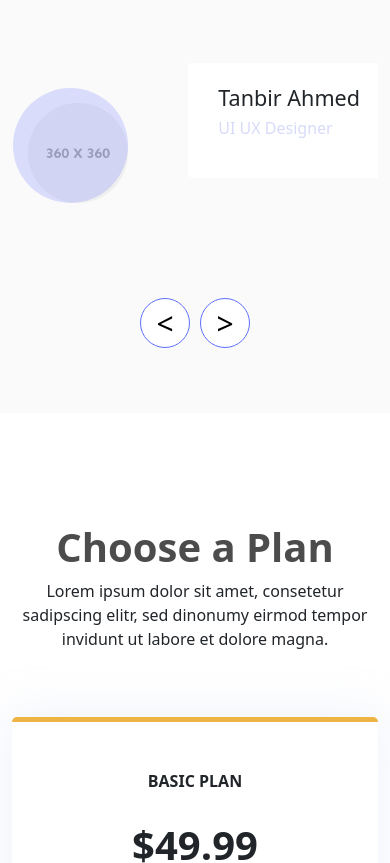
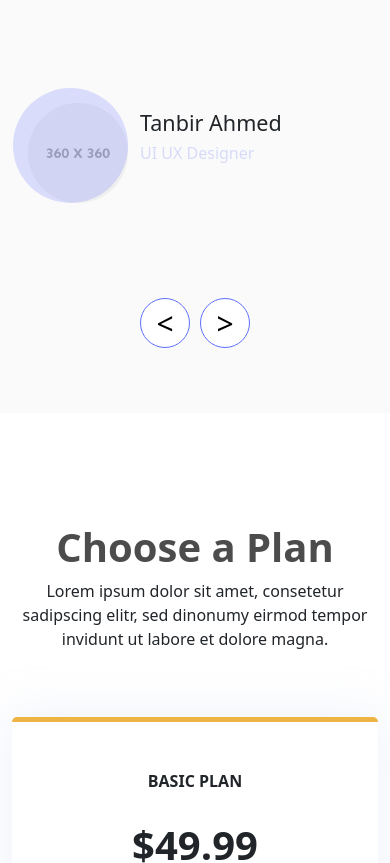
Before and after one commit to yueziue/yueziue.github.io, a plain HTML site: page index.html in a window 390 px wide. Shown: the part 6978-7841 px from the top of the page. Drawn offline with nearby package versions, Linux system fonts and the light colour scheme.

Commit message:
修改超小屏下轮播图

```diff
--- a/less/推销.less
+++ b/less/推销.less
@@ -83,7 +83,7 @@
       cursor: pointer;
       margin: 0 20px;
       padding: 13px 0;
-      transition: all .3s;
+      transition: all 0.3s;
       &::after {
         content: "";
         display: block;
@@ -121,9 +121,9 @@
     display: flex;
     justify-content: center;
     align-items: center;
-    transition: all .5s;
-    &.sticky{
-      background-color: #EDEFFF;
+    transition: all 0.5s;
+    &.sticky {
+      background-color: #edefff;
       border-color: #5f6fff;
       color: #5f6fff;
     }
@@ -699,6 +699,14 @@
                 bottom: 0;
                 background: transparent;
               }
+              @media only screen and (max-width: 550px) {
+                position: absolute;
+                margin-top: 0;
+                left: 110px;
+                right: auto;
+                bottom: 0;
+                background: transparent;
+              }
               h4 {
                 margin-bottom: 5px;
               }
@@ -950,12 +958,12 @@
   }
 }
 // 页脚
-.placedAtTop{
-  &::after{
+.placedAtTop {
+  &::after {
     width: 80px;
     height: 80px;
   }
-  &::before{
+  &::before {
     content: "∟";
     color: white;
     transform: rotate(135deg);
```
Also changed, not shown: less/推销.css, 1 other file.
